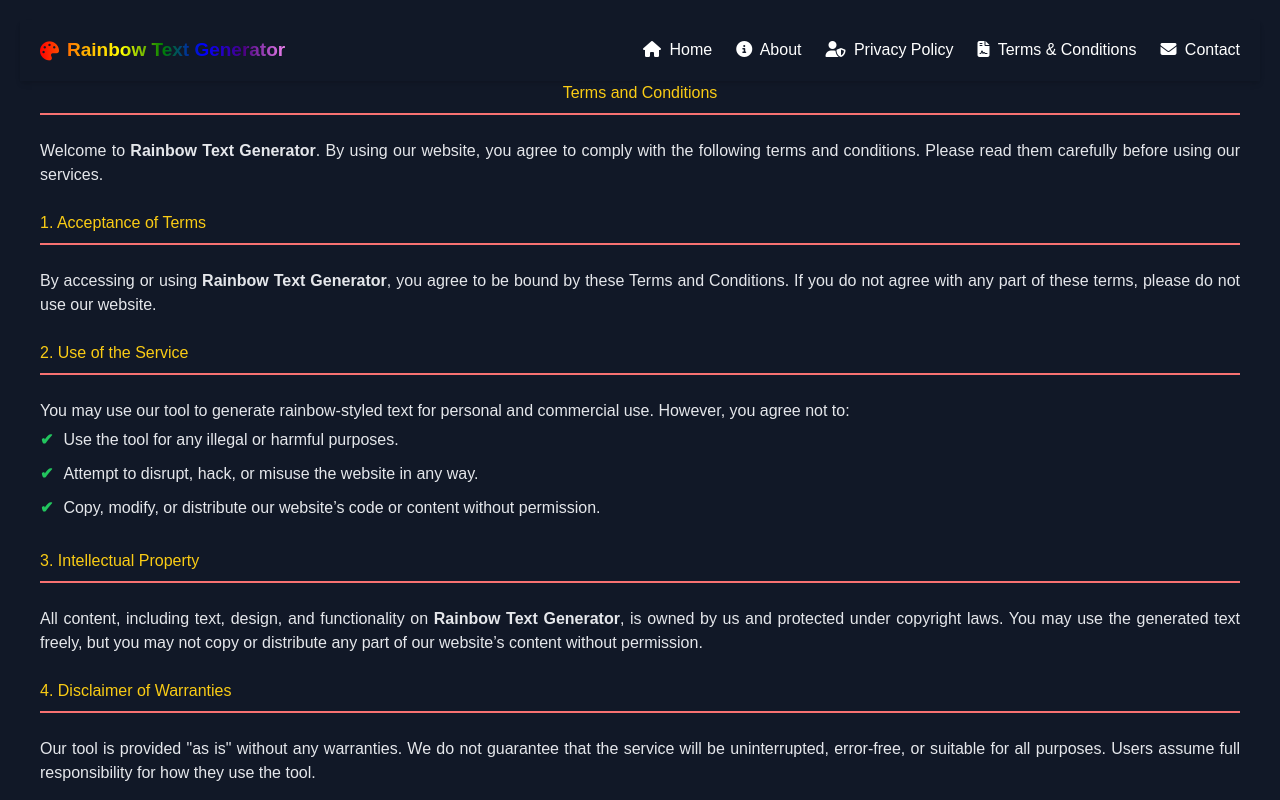
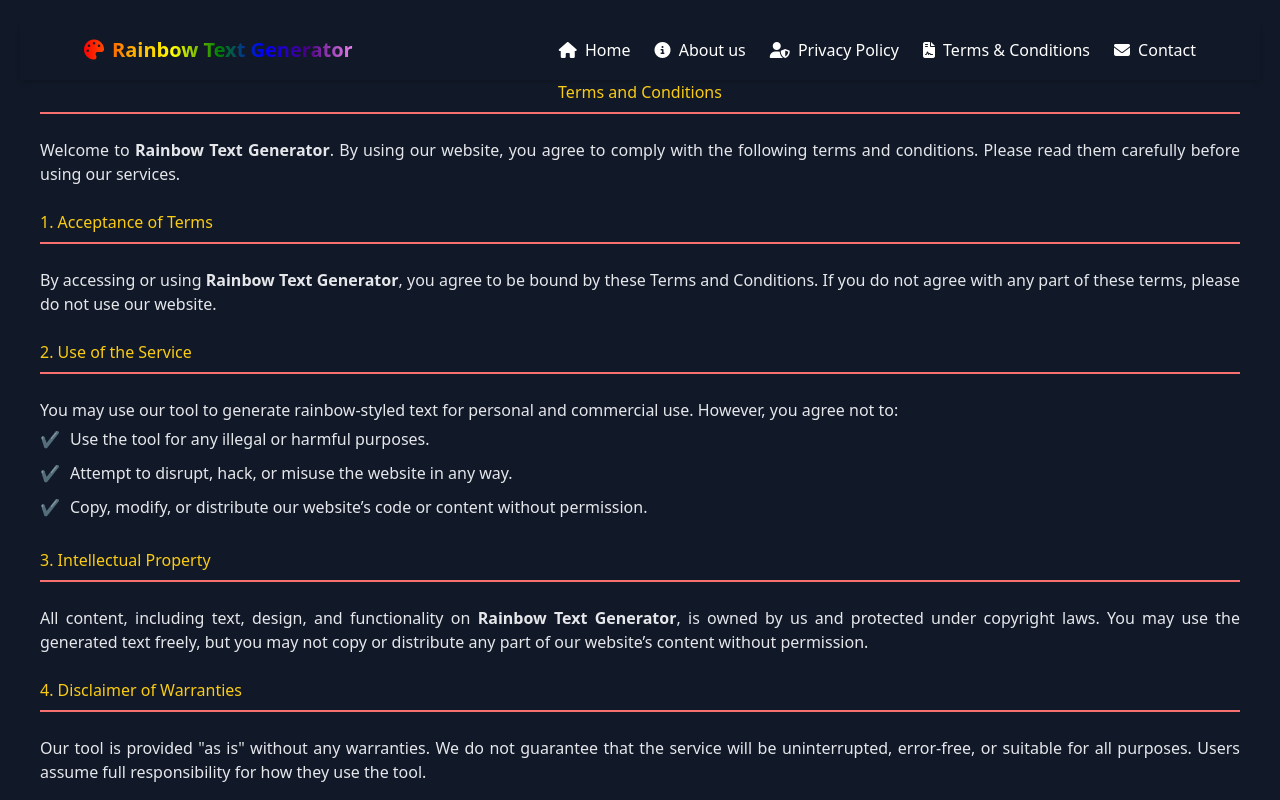
Before and after one commit to kpstudyfly/rainbow-text-generator, a plain HTML site: page terms.html in a window 1280 px wide. Shown: the top 800 px of the page. Drawn offline with nearby package versions, Linux system fonts and the light colour scheme.

Commit message:
Update terms.html

```diff
--- a/terms.html
+++ b/terms.html
@@ -114,21 +114,23 @@
 <body>
    <link rel="stylesheet" href="https://cdnjs.cloudflare.com/ajax/libs/font-awesome/6.4.2/css/all.min.css">
 
-<!-- Header Section -->
-<header class="bg-gray-900 text-white py-4 shadow-md">
-    <div class="container mx-auto flex justify-between items-center px-5">
-        <!-- Logo -->
-        <a href="/" class="font-bold flex items-center" style="font-size: 19px; background: linear-gradient(to right, red, orange, yellow, green, blue, indigo, violet); -webkit-background-clip: text; color: transparent;">
-            <i class="fa-solid fa-palette mr-2"></i> Rainbow Text Generator
-        </a>
+<!-- Header -->
+    <header class="bg-gray-900 text-white py-4 shadow-md">
+        <div class="max-w-6xl mx-auto flex justify-between items-center px-5">
+            <!-- Logo -->
+            <a href="/" class="font-bold flex items-center text-xl" style="background: linear-gradient(to right, red, orange, yellow, green, blue, indigo, violet); -webkit-background-clip: text; color: transparent;">
+                <i class="fa-solid fa-palette mr-2"></i> Rainbow Text Generator
+            </a>
 
-        <!-- Navigation Menu -->
+            <link href="https://cdn.jsdelivr.net/npm/tailwindcss@2.2.19/dist/tailwind.min.css" rel="stylesheet">
+
+<!-- Navigation Menu -->
         <nav class="hidden md:flex space-x-6" id="nav-links">
-            <a href="#" class="hover:text-blue-400"><i class="fa-solid fa-house mr-1"></i> Home</a>
-            <a href="#" class="hover:text-blue-400"><i class="fa-solid fa-info-circle mr-1"></i> About</a>
-            <a href="#" class="hover:text-blue-400"><i class="fa-solid fa-user-shield mr-1"></i> Privacy Policy</a>
-            <a href="#" class="hover:text-blue-400"><i class="fa-solid fa-file-contract mr-1"></i> Terms & Conditions</a>
-            <a href="#" class="hover:text-blue-400"><i class="fa-solid fa-envelope mr-1"></i> Contact</a>
+            <a href="/" class="hover:text-blue-400"><i class="fa-solid fa-house mr-1"></i> Home</a>
+            <a href="/about-us.html" class="hover:text-blue-400"><i class="fa-solid fa-info-circle mr-1"></i> About us</a>
+            <a href="/privacy.html" class="hover:text-blue-400"><i class="fa-solid fa-user-shield mr-1"></i> Privacy Policy</a>
+            <a href="/terms.html" class="hover:text-blue-400"><i class="fa-solid fa-file-contract mr-1"></i> Terms & Conditions</a>
+            <a href="/contact-us.html" class="hover:text-blue-400"><i class="fa-solid fa-envelope mr-1"></i> Contact</a>
         </nav>
 
         <!-- Mobile Menu Button -->
@@ -139,11 +141,11 @@
 
     <!-- Mobile Menu -->
     <nav id="mobile-menu" class="hidden flex flex-col bg-gray-800 text-white space-y-2 py-4 px-5 md:hidden">
-        <a href="#" class="hover:text-blue-400"><i class="fa-solid fa-house mr-1"></i> Home</a>
-        <a href="#" class="hover:text-blue-400"><i class="fa-solid fa-info-circle mr-1"></i> About</a>
-        <a href="#" class="hover:text-blue-400"><i class="fa-solid fa-user-shield mr-1"></i> Privacy Policy</a>
-        <a href="#" class="hover:text-blue-400"><i class="fa-solid fa-file-contract mr-1"></i> Terms & Conditions</a>
-        <a href="#" class="hover:text-blue-400"><i class="fa-solid fa-envelope mr-1"></i> Contact</a>
+        <a href="/" class="hover:text-blue-400"><i class="fa-solid fa-house mr-1"></i> Home</a>
+        <a href="/about-us.html" class="hover:text-blue-400"><i class="fa-solid fa-info-circle mr-1"></i> About</a>
+        <a href="/privacy.html" class="hover:text-blue-400"><i class="fa-solid fa-user-shield mr-1"></i> Privacy Policy</a>
+        <a href="/terms.html" class="hover:text-blue-400"><i class="fa-solid fa-file-contract mr-1"></i> Terms & Conditions</a>
+        <a href="/contact-us.html" class="hover:text-blue-400"><i class="fa-solid fa-envelope mr-1"></i> Contact</a>
     </nav>
 </header>
 
```
